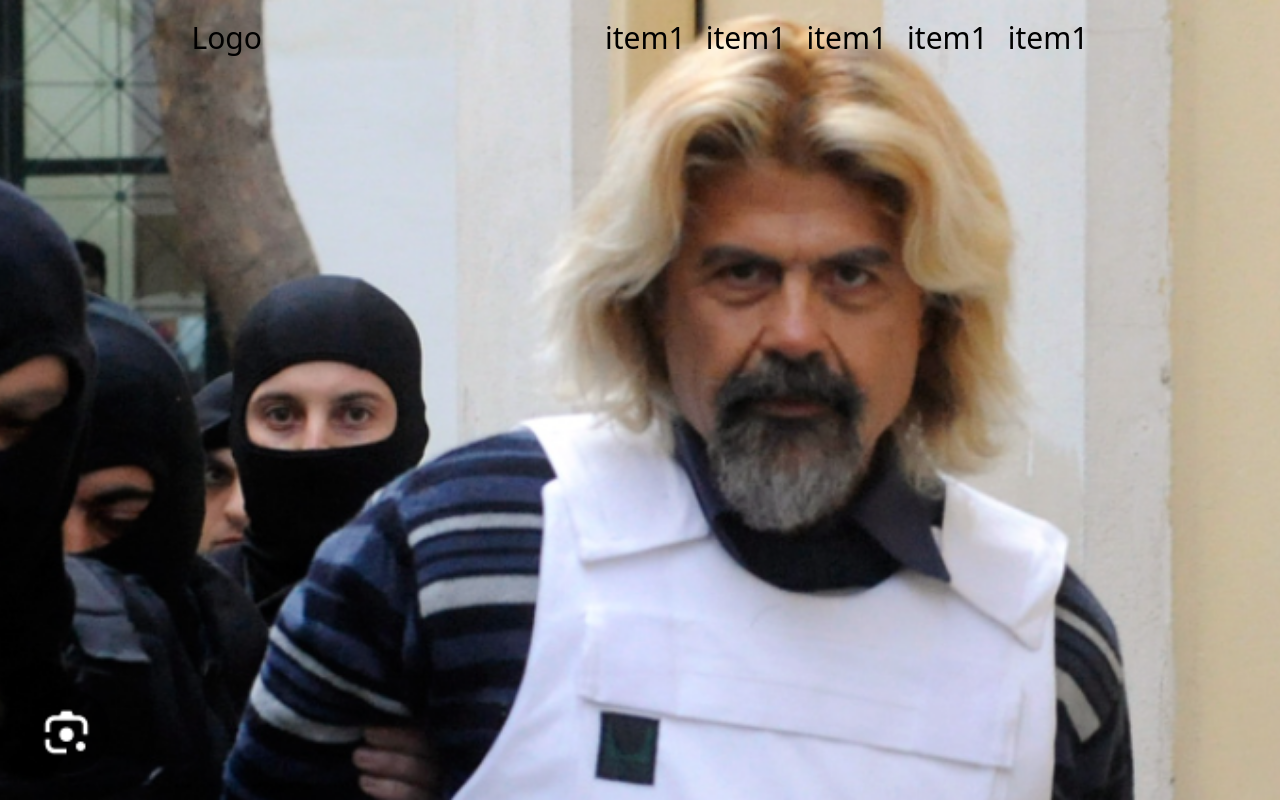
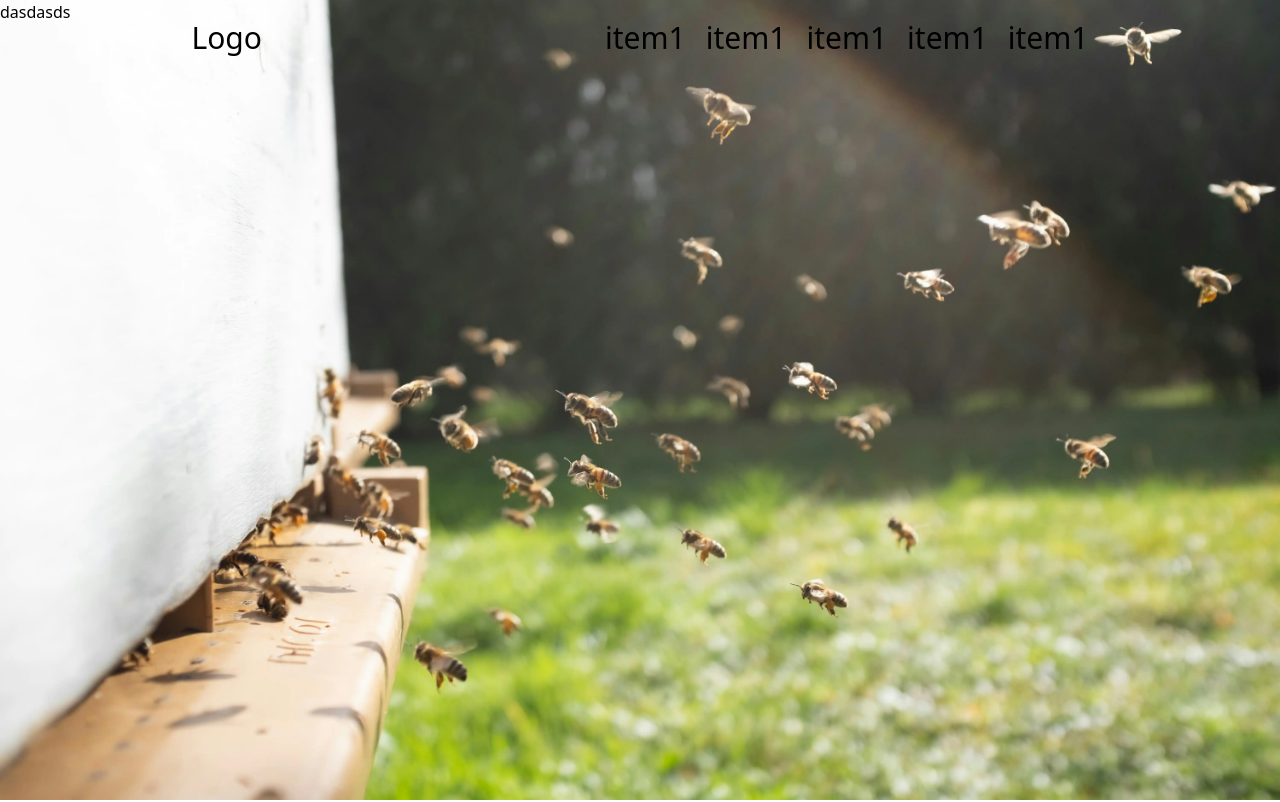
Before and after one commit to TSM97/commerce, a React (Vite) app: page / in a window 1280 px wide. Shown: the top 802 px of the page. Built offline with nearby package versions, Linux system fonts and the light colour scheme.

Commit message:
Fix(NavBar background fade)

```diff
--- a/src/Components/Hero/Description.tsx
+++ b/src/Components/Hero/Components/Description.tsx
@@ -1,7 +1,7 @@
 export default function Description() {
   return (
-    <div className='flex justify-center my-40'>
-      <p className='text-[7.5vw] uppercase text-center max-w-[50vw] leading-none'>
+    <div className="flex justify-center my-40">
+      <p className="text-[7.5vw] uppercase text-center max-w-[50vw] leading-none">
         The quick brown fox jumps over the lazy dog
       </p>
     </div>
--- /dev/null
+++ b/src/Components/Hero/Components/Hero.tsx
@@ -0,0 +1,48 @@
+import { useScroll, useTransform, motion } from "framer-motion";
+import Background from "../../../assets/BeekeepingClose.webp";
+import { useRef } from "react";
+
+export default function Hero() {
+  const container = useRef(null);
+  const { scrollYProgress } = useScroll({
+    target: container,
+    offset: ["start end", "end start"],
+    layoutEffect: false,
+  });
+  const y = useTransform(scrollYProgress, [0, 1], ["-10%", "10%"]);
+
+  return (
+    <div
+      ref={container}
+      className="relative flex items-center justify-center h-screen overflow-hidden"
+      style={{ clipPath: "polygon(0% 0, 100% 0%, 100% 100%, 0 100%)" }}
+    >
+      <div className="relative z-10 p-20 mix-blend-difference text-white w-full h-full flex flex-col justify-between">
+        <p className="w-[50vw] text-[2vw] self-end uppercase mix-blend-difference">
+          Beauty and quality need the right time to be conceived and realised
+          even in a world that is in too much of a hurry.
+        </p>
+        <p className="text-[5vw] uppercase mix-blend-difference">
+          Background Parallax
+        </p>
+      </div>
+      <div className="fixed top-[-10vh] left-0 h-[120vh] w-full">
+        <motion.div style={{ y }} className="relative w-full h-full">
+          <img
+            src={Background}
+            alt="image"
+            style={{
+              // position: 'absolute',
+              // top: 0,
+              // left: 0,
+              width: "100%",
+              height: "100%",
+              objectFit: "cover",
+              overflow: "hidden",
+            }}
+          />
+        </motion.div>
+      </div>
+    </div>
+  );
+}
--- /dev/null
+++ b/src/Components/Hero/Components/Intro.tsx
@@ -0,0 +1,32 @@
+import Background from "../../../assets/HeroSectionImg.webp";
+import { useScroll, useTransform, motion } from "framer-motion";
+
+export default function Intro() {
+  const { scrollYProgress } = useScroll({
+    layoutEffect: false,
+    offset: ["start start", "end start"],
+  });
+
+  const y = useTransform(scrollYProgress, [0, 1], ["0vh", "150vh"]);
+
+  return (
+    <div className="h-screen overflow-hidden">
+      <motion.div style={{ y }} className="relative h-full">
+        <div className="absolute top-50 left-50">dasdasds</div>
+        <img
+          src={Background}
+          alt="image"
+          style={{
+            // position: 'absolute',
+            // top: 0,
+            // left: 0,
+            width: "100%",
+            height: "100%",
+            objectFit: "cover",
+            overflow: "hidden",
+          }}
+        />
+      </motion.div>
+    </div>
+  );
+}
--- a/src/Components/Hero/Hero.tsx
+++ /dev/null
@@ -1,47 +0,0 @@
-import { useScroll, useTransform, motion } from 'framer-motion';
-import Background from '../../assets/img.png';
-import { useRef } from 'react';
-
-export default function Hero() {
-  const container = useRef();
-  const { scrollYProgress } = useScroll({
-    target: container,
-    offset: ['start end', 'end start'],
-  });
-  const y = useTransform(scrollYProgress, [0, 1], ['-10%', '10%']);
-
-  return (
-    <div
-      ref={container}
-      className='relative flex items-center justify-center h-screen overflow-hidden'
-      style={{ clipPath: 'polygon(0% 0, 100% 0%, 100% 100%, 0 100%)' }}
-    >
-      <div className='relative z-10 p-20 mix-blend-difference text-white w-full h-full flex flex-col justify-between'>
-        <p className='w-[50vw] text-[2vw] self-end uppercase mix-blend-difference'>
-          Beauty and quality need the right time to be conceived and realised
-          even in a world that is in too much of a hurry.
-        </p>
-        <p className='text-[5vw] uppercase mix-blend-difference'>
-          Background Parallax
-        </p>
-      </div>
-      <div className='fixed top-[-10vh] left-0 h-[120vh] w-full'>
-        <motion.div style={{ y }} className='relative w-full h-full'>
-          <img
-            src={Background}
-            alt='image'
-            style={{
-              // position: 'absolute',
-              // top: 0,
-              // left: 0,
-              width: '100%',
-              height: '100%',
-              objectFit: 'cover',
-              overflow: 'hidden',
-            }}
-          />
-        </motion.div>
-      </div>
-    </div>
-  );
-}
--- a/src/Components/Hero/HeroSection.tsx
+++ b/src/Components/Hero/HeroSection.tsx
@@ -1,14 +1,14 @@
-import { useEffect } from 'react';
-import Lenis from 'lenis';
-import Intro from './Intro';
-import Description from './Description';
-import Hero from './Hero';
+import { useEffect } from "react";
+import Lenis from "lenis";
+import Intro from "./Components/Intro";
+import Description from "./Components/Description";
+import Hero from "./Components/Hero";
 
 export default function HeroSection() {
   useEffect(() => {
     const lenis = new Lenis();
 
-    function raf(time) {
+    function raf(time: number) {
       lenis.raf(time);
       requestAnimationFrame(raf);
     }
@@ -21,7 +21,7 @@ export default function HeroSection() {
       <Intro />
       <Description />
       <Hero />
-      <div className='h-screen'></div>
+      <div className="h-screen"></div>
     </main>
   );
 }
--- a/src/Components/Hero/Intro.tsx
+++ /dev/null
@@ -1,35 +0,0 @@
-import Background from '../../assets/img.png';
-import { useScroll, useTransform, motion } from 'framer-motion';
-import { useRef } from 'react';
-
-export default function Intro() {
-  const container = useRef();
-
-  const { scrollYProgress } = useScroll({
-    target: container,
-
-    offset: ['start start', 'end start'],
-  });
-
-  const y = useTransform(scrollYProgress, [0, 1], ['0vh', '150vh']);
-
-  return (
-    <div className='h-screen overflow-hidden'>
-      <motion.div style={{ y }} className='relative h-full'>
-        <img
-          src={Background}
-          alt='image'
-          style={{
-            // position: 'absolute',
-            // top: 0,
-            // left: 0,
-            width: '100%',
-            height: '100%',
-            objectFit: 'cover',
-            overflow: 'hidden',
-          }}
-        />
-      </motion.div>
-    </div>
-  );
-}
--- a/src/Components/NavBar/NavBar.tsx
+++ b/src/Components/NavBar/NavBar.tsx
@@ -1,57 +1,66 @@
-import { motion, useMotionValueEvent, useScroll } from 'framer-motion';
-import { useState } from 'react';
+import { motion, useMotionValueEvent, useScroll } from "framer-motion";
+import { useState } from "react";
 
-const linkList: string[] = ['item1', 'item1', 'item1', 'item1', 'item1'];
+const linkList: string[] = ["item1", "item1", "item1", "item1", "item1"];
 
 const parentVariants = {
-  visible: { opacity: 1, y: 0 },
-  hidden: { opacity: 0, y: '-4rem' },
+  visible: { opacity: 1, y: 0, backgroundColor: "rgba(255, 255, 255, 1)" },
+  hidden: { opacity: 0, y: "-4rem", backgroundColor: "rgba(255, 255, 255, 0)" },
+  initial: {
+    opacity: 1,
+    y: 0,
+    backgroundColor: "rgba(255, 255, 255, 0)",
+  },
 };
 
 const childVariants = {
   visible: { opacity: 1, y: 0 },
-  hidden: { opacity: 0, y: '-2rem' },
+  hidden: { opacity: 0, y: "-2rem" },
 };
 
 export default function NavBar() {
   const { scrollY } = useScroll();
-  const [hidden, setHidden] = useState(false);
+  const [hidden, setHidden] = useState<boolean | "initial">("initial");
   const [prevScroll, setPrevScroll] = useState(0);
 
   function update(latest: number, prev: number): void {
-    if (latest < prev) {
+    console.log(latest);
+    console.log(hidden);
+
+    if (latest != 0 && latest < prev) {
       setHidden(false);
-      // console.log("visible");
     } else if (latest > 100 && latest > prev) {
       setHidden(true);
-      // console.log("hidden");
+    } else if (latest == 0 && latest < prev) {
+      setHidden("initial");
     }
   }
 
-  useMotionValueEvent(scrollY, 'change', (latest: number) => {
+  useMotionValueEvent(scrollY, "change", (latest: number) => {
     update(latest, prevScroll);
     setPrevScroll(latest);
   });
 
   return (
     <motion.nav
-      className='flex sm:justify-around justify-between items-center p-5 text-3xl fixed left-0 w-[100vw] z-50'
+      className={`flex sm:justify-around justify-between items-center p-5 text-3xl fixed left-0 w-[100vw] z-50 rounded-b-[50px]`}
       variants={parentVariants}
-      animate={hidden ? 'hidden' : 'visible'}
+      // style={{ backgroundColor: background }}
+      animate={hidden === "initial" ? "initial" : hidden ? "hidden" : "visible"}
       transition={{
         ease: [0.1, 0.25, 0.3, 1],
         duration: 0.6,
-        // staggerChildren: 0.05,
       }}
     >
       <p>Logo</p>
-      <div className='flex gap-5'>
+      <div className="flex gap-5">
         {linkList.map((item, i) => (
           <motion.a
             key={i}
             variants={childVariants}
+            initial={{ opacity: 1, y: 0 }}
             transition={{
-              ease: [0.1, 0.25, 0.3, 1],
+              ease: [0.1, 0.25, 0.3, 2],
               duration: 0.4,
             }}
           >
```
Also changed, not shown: src/assets/BeekeepingClose.webp (added), src/assets/HeroSectionImg.webp (added).
